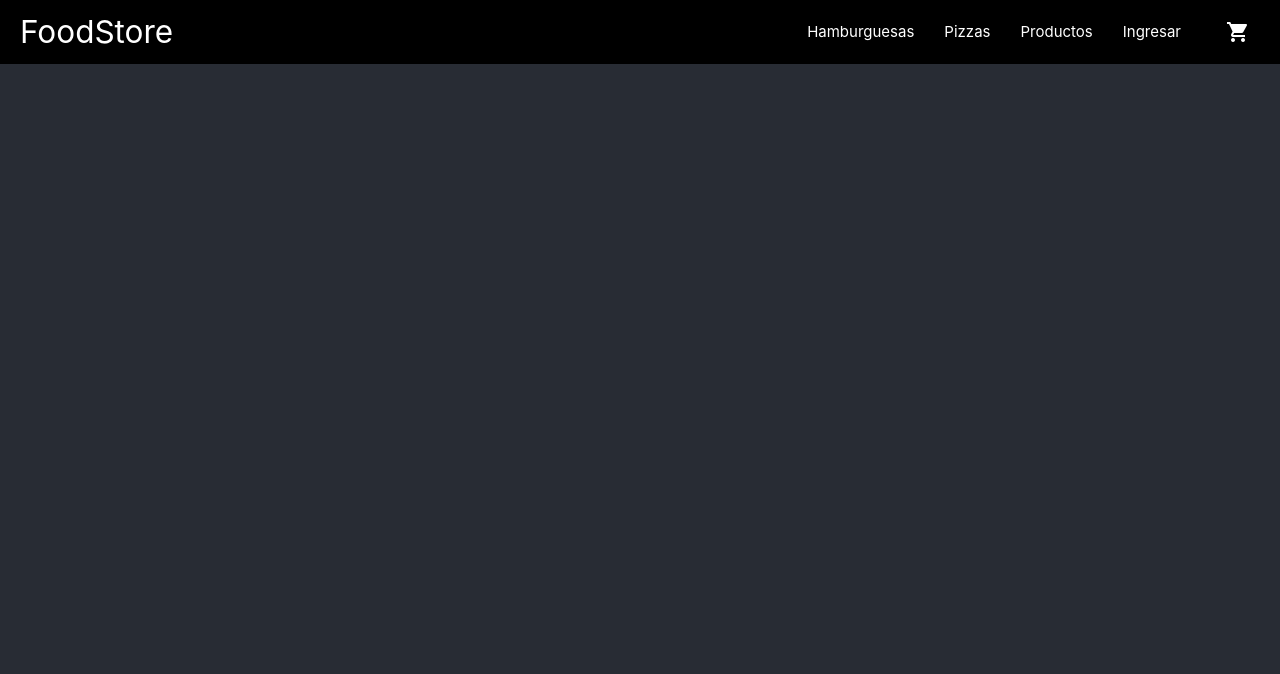
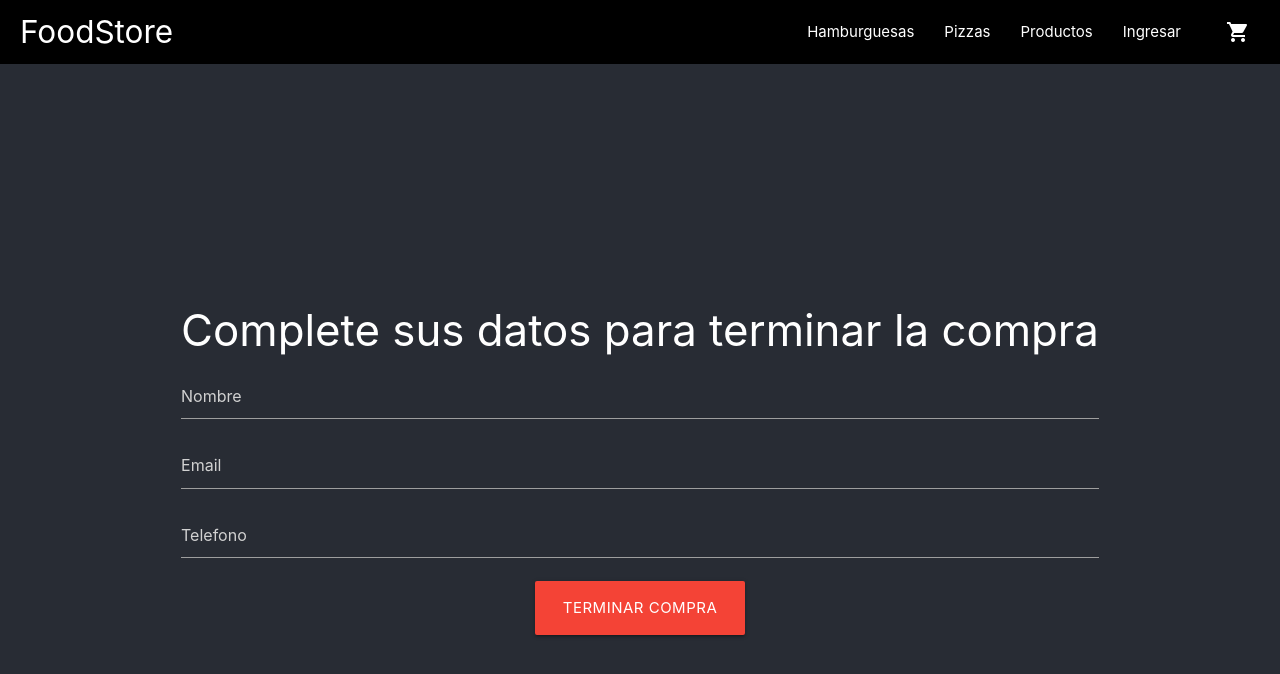
Before and after one commit to ayr77on/foodstore_pace, a React (Create React App) app: page /Checkout in a window 1280 px wide. Shown: the top 674 px of the page. Built offline with nearby package versions, Linux system fonts and the light colour scheme.

Commit message:
Grabando ordenes

```diff
--- a/package.json
+++ b/package.json
@@ -6,12 +6,14 @@
     "@testing-library/jest-dom": "^5.11.4",
     "@testing-library/react": "^11.1.0",
     "@testing-library/user-event": "^12.1.10",
-    "firebase": "^8.7.0",
+    "firebase": "^8.7.1",
     "materialize-css": "^1.0.0-rc.2",
     "react": "^17.0.2",
     "react-dom": "^17.0.2",
     "react-router-dom": "^5.2.0",
     "react-scripts": "4.0.3",
+    "sweetalert2": "^11.0.18",
+    "sweetalert2-react-content": "^4.1.0",
     "web-vitals": "^1.0.1"
   },
   "scripts": {
--- a/public/index.html
+++ b/public/index.html
@@ -6,40 +6,18 @@
     <meta name="viewport" content="width=device-width, initial-scale=1" />
     <meta name="theme-color" content="#000000" />
     <link href="https://fonts.googleapis.com/icon?family=Material+Icons" rel="stylesheet">
-
+    <script src="//cdn.jsdelivr.net/npm/sweetalert2@11"></script>
     <meta
       name="description"
       content="Web site created using create-react-app"
     />
     <link rel="apple-touch-icon" href="%PUBLIC_URL%/logo192.png" />
-    <!--
-      manifest.json provides metadata used when your web app is installed on a
-      user's mobile device or desktop. See https://developers.google.com/web/fundamentals/web-app-manifest/
-    -->
     <link rel="manifest" href="%PUBLIC_URL%/manifest.json" />
-    <!--
-      Notice the use of %PUBLIC_URL% in the tags above.
-      It will be replaced with the URL of the `public` folder during the build.
-      Only files inside the `public` folder can be referenced from the HTML.
 
-      Unlike "/favicon.ico" or "favicon.ico", "%PUBLIC_URL%/favicon.ico" will
-      work correctly both with client-side routing and a non-root public URL.
-      Learn how to configure a non-root public URL by running `npm run build`.
-    -->
     <title>React App</title>
   </head>
   <body>
     <noscript>You need to enable JavaScript to run this app.</noscript>
     <div id="root"></div>
-    <!--
-      This HTML file is a template.
-      If you open it directly in the browser, you will see an empty page.
-
-      You can add webfonts, meta tags, or analytics to this file.
-      The build step will place the bundled scripts into the <body> tag.
-
-      To begin the development, run `npm start` or `yarn start`.
-      To create a production bundle, use `npm run build` or `yarn build`.
-    -->
   </body>
 </html>
--- a/src/App.js
+++ b/src/App.js
@@ -5,6 +5,7 @@ import { BrowserRouter ,Switch,Route} from "react-router-dom";
 import ItemListContainer  from './components/ItemListContainer/ItemListContainer';
 import ItemDetailContainer from './components/ItemDetailContainer/ItemDetailContainer';
 import Cart from './components/Cart/Cart';
+import Checkout from './components/Checkout/Checkout';
 import {CartProvider} from './context/CartContext';
 
 function App() {
@@ -27,6 +28,9 @@ function App() {
             <Route exact path="/cart" >
                 <Cart />
             </Route>
+            <Route exact path="/Checkout" >
+                <Checkout />
+            </Route>
         </div>
         </Switch>
         </CartProvider>
--- a/src/components/Cart/Cart.js
+++ b/src/components/Cart/Cart.js
@@ -24,6 +24,7 @@ const Cart = ()=> {
                     {total > 0 && (
                         <div>
                             <button class="btn-large  waves-light red" onClick={() => clear()}>Limpiar carrito</button>
+                            <NavLink class="btn-large  waves-light red" to="/checkout">Terminar Compra</NavLink>
                         </div>
                     )}
                 </div>
--- /dev/null
+++ b/src/components/Checkout/Checkout.js
@@ -0,0 +1,105 @@
+import React,{useState, useContext} from 'react';
+import Swal from 'sweetalert2';
+import { NavLink } from "react-router-dom";
+import withReactContent from 'sweetalert2-react-content';
+import { CartContext } from '../../context/CartContext';
+import { getFirestore } from '../../factory/index.js';
+import firebase from 'firebase';
+
+const MySwal = withReactContent(Swal);
+
+const Checkout = () => {
+    const [buyer, setBuyer] = useState({
+        name: "",
+        email: "",
+        phone: "",
+    });
+    const [purchaseId, setPurchaseId] = useState("");
+    const { cart,clear } = useContext(CartContext);
+    console.log(cart["item"]);
+    var itemsCart = [];
+    var total = 0;
+    cart.map(function(cartItem) {
+        let itemTemp = {
+            id : cartItem.item.id,
+            title : cartItem.item.title,
+            price :cartItem.item.price,
+            quantity :cartItem.quantity,
+        }
+         itemsCart.push(itemTemp);
+         total = total + cartItem.item.price * cartItem.quantity;
+    });
+
+    const handleInputChange = (event) => {
+        setBuyer({
+            ...buyer,
+            [event.target.name] : event.target.value
+        })
+    }
+    const enviarDatos = (event) => {
+        event.preventDefault();
+        if(buyer.name === "" || buyer.email === "" || buyer.phone === "" ){
+            MySwal.fire({
+                title: 'Error!',
+                text: 'Complete los campos para poder terminar la compra',
+                icon: 'error',
+                confirmButtonText: 'Ok'
+              })
+            return false;
+        }else{
+            MySwal.showLoading();
+            const db = getFirestore();
+            const order = db.collection('orders');
+            const newOrder = {
+                buyer: {
+                  email: buyer.email,
+                  name: buyer.name,
+                  phone: buyer.phone
+                },
+                date: firebase.firestore.Timestamp.fromDate(new Date()),
+                total: total,
+                items: itemsCart
+            };
+            order
+            .add(newOrder)
+            .then(({ id }) => {
+                MySwal.close();
+                setPurchaseId(id);
+                clear();
+            })
+            .catch(error => {
+                console.log(error);
+            });
+        }
+    }
+    if (purchaseId !== ""){
+        return (
+            <div class="">
+                <h3>Felicitaciones, su código de compra es : {purchaseId}</h3><br/>
+                <NavLink className="btn-large  waves-light red" to="/">Hacer otro pedido</NavLink>
+            </div>
+        );
+    }else{
+        return (
+            <div class="">
+                <h3>Complete sus datos para terminar la compra</h3>
+                <form onSubmit={enviarDatos}>
+                    <div class="input-field col s6">
+                        <input  name="name" placeholder="Nombre" onChange={handleInputChange} type="text" class="validate"/>
+                    </div>
+                    <div class="input-field col s6">
+                        <input  name="email" placeholder="Email" onChange={handleInputChange} type="text" class="validate"/>
+                    </div>
+                    <div class="input-field col s6">
+                        <input  name="phone" placeholder="Telefono" onChange={handleInputChange} type="text" class="validate"/>
+                    </div>
+                    <div class="input-field col s6">
+                        <button type="submit" class="btn-large  waves-light red">Terminar Compra</button>
+                    </div>
+                </form>
+            </div>
+        );
+    }
+};
+
+export default Checkout;
--- a/src/components/ItemDetailContainer/ItemDetailContainer.js
+++ b/src/components/ItemDetailContainer/ItemDetailContainer.js
@@ -1,6 +1,5 @@
 import React, { useEffect, useState } from 'react';
 import { useParams } from "react-router-dom";
-// import items from '../../items';
 import ItemDetail from '../ItemDetail/ItemDetail';
 import { getFirestore } from '../../factory/index.js';
 const ItemDetailContainer = () => {
```
Also changed, not shown: 1 other file (tests, documents, lock files or other folders).
